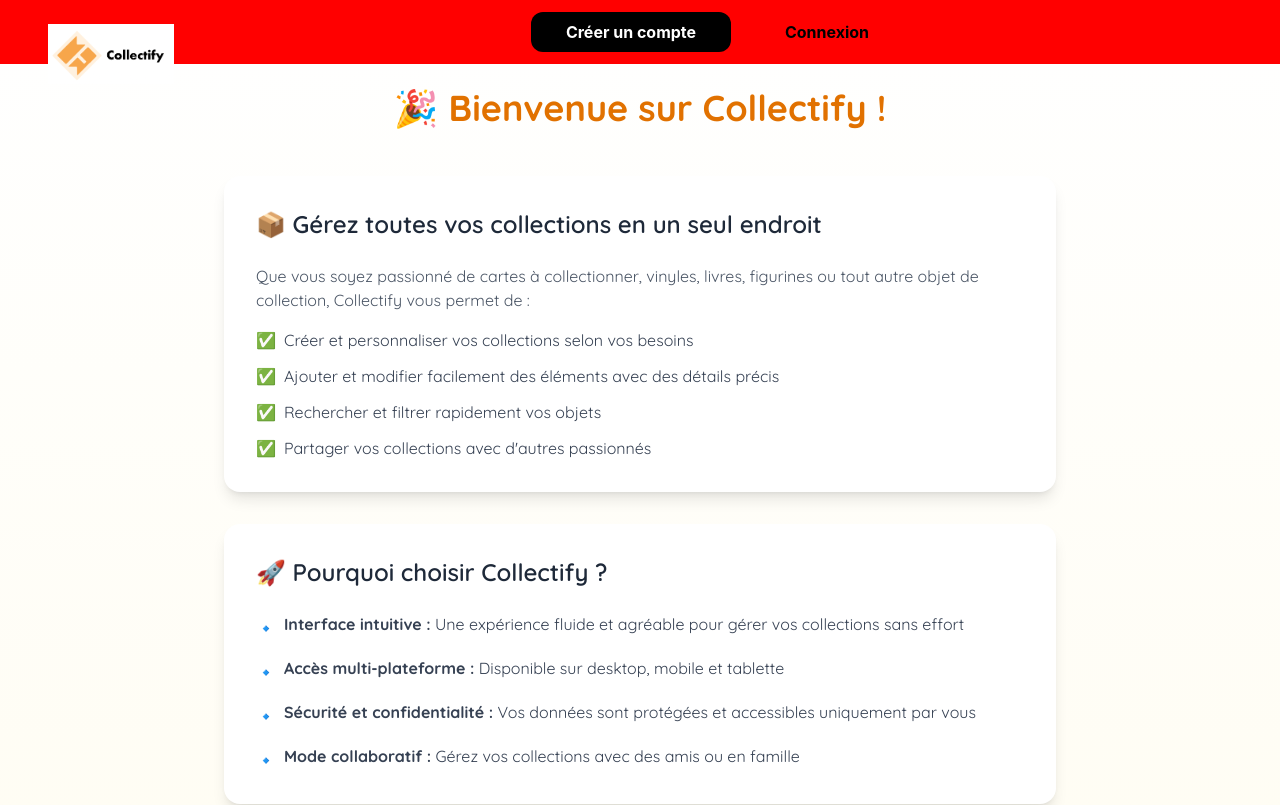
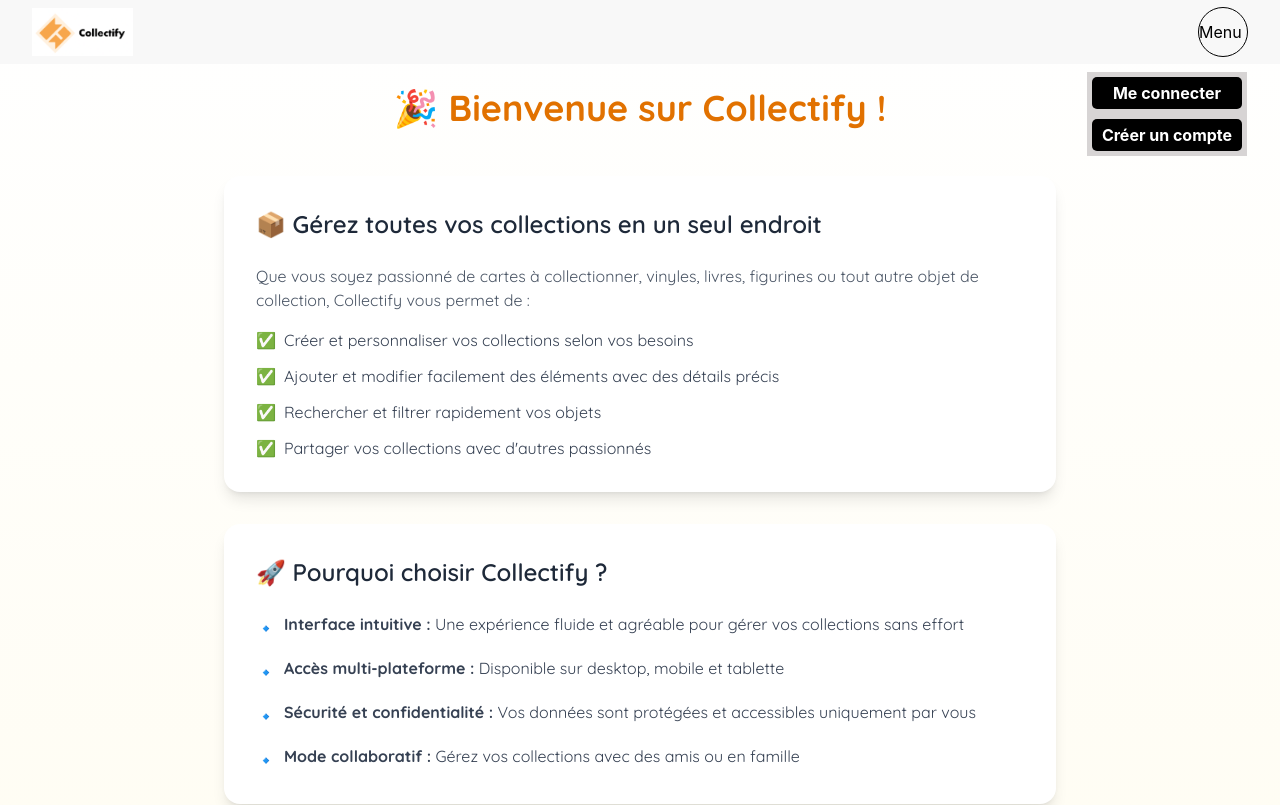
Before and after one commit to pierrecahuzac/partagetacollection, a React (Vite) app in the folder app/: page / in a window 1280 px wide. Shown: the top 805 px of the page. Built offline with nearby package versions, Linux system fonts and the light colour scheme; no server answers.

Commit message:
:recycle: refacto header

```diff
--- a/app/src/componants/header.tsx
+++ b/app/src/componants/header.tsx
@@ -1,15 +1,9 @@
 import axios from "axios";
 
-import { Link, useNavigate } from "react-router";
+import { useNavigate } from "react-router";
 import { useAuth } from "../context/authContext";
 import { useState } from "react";
-import BurgerMenuOpen from '../assets/burger-menu-open.svg'
-import BurgerMenuClose from '../assets/burger-menu-close.svg'
-import Logo1 from '../../public/logo/Screenshot_2025-03-17_at_17.22.21.png'
-import Logo2 from '../../public/logo/Screenshot_2025-03-17_at_17.22.41.png'
-import Logo3 from '../../public/logo/Screenshot_2025-03-17_at_17.22.56.png'
-import Logo4 from '../../public/logo/Screenshot_2025-03-17_at_17.23.07.png'
-import Logo5 from '../../public/logo/Screenshot_2025-03-17_at_17.23.36.png'
+
 import LogoTest from '../../public/logo/logotest.webp'
 
 import "../styles/header.scss"
@@ -18,7 +12,7 @@
     const navigate = useNavigate();
 
     const { isConnected, setIsConnected } = useAuth();
-    const [menuIsClose, setMenuIsClose] = useState<boolean>(true)
+    const [menuIsOpen, setMenuIsOpen] = useState<boolean>(true)
 
     const protocol: string = import.meta.env.VITE_API_PROTOCOL;
     const domain: string = import.meta.env.VITE_API_DOMAIN;
@@ -28,15 +22,13 @@
         e.preventDefault();
         try {
             const response = await axios.post(
-                `${protocol}://${domain}:${port}/auth/logout`, {}
-                ,
+                `${protocol}://${domain}:${port}/auth/logout`, {},
                 {
                     withCredentials: true,
                     headers: {
                         "Content-Type": "application/json",
                         'Accept': "application/json",
                     },
-
                 }
             );
             console.log(response);
@@ -56,11 +48,14 @@
         }
     };
 
+
+    const openMenu = () => {
+        setMenuIsOpen(!menuIsOpen)
+    }
     return (
 
         <div className="header">
             <nav className="header__nav">
-                {/* Mobile */}
                 <div className="header__nav__logo">
                     <img
                         src={LogoTest}
@@ -69,76 +64,26 @@
                         onClick={() => navigate("/homepage")}
                     />
                 </div>
-                <div className="header__nav__buttons">
-                    {isConnected ? (
-                        <div className="flex justify-between p-px sm:flex">
-                            <button
-                                type="button"
-                                className="bg-black rounded-sm text-white font-bold px-4 py-2 m-2 hover:cursor-pointer "
-                                onClick={() => navigate("/profile")}
-                            >
-                                Mon profil
-                            </button>
-                            <button
-                                type="button"
-                                className="text-black font-bold hover:cursor-pointer"
-                                onClick={(e) => handleLogout(e)}
-                            >
-                                Déconnexion
-                            </button>
-                        </div>
-                    ) : (
-                        <div className="flex w-auto justify-between p-px">
-                            <button
-                                type="button"
-                                className="bg-black w-50 rounded-xl text-white font-bold px-4 py-2 m-2 hover:cursor-pointer border-transparent hover:bg-white hover:text-black hover:duration-200 hover:border-1 transition"
-                                onClick={() => navigate("/signup")}
-                            >
-                                Créer un compte
-                            </button>
-                            <button
-                                type="button"
-                                className="w-40 text-black font-bold  px-4 py-2 m-2 hover:bg-black hover:cursor-pointer hover:rounded-xl hover:text-white hover:font-bold hover:px-4 hover:py-2 hover:m-2"
-                                onClick={() => navigate("/signin")}
-                            >
-                                Connexion
-                            </button>
-                        </div>
-                    )}
-                </div>
-                {/* Desktop */}
 
-                <div className="flex justify-center align-middle   w-9 h-9 absolute right-10 top-3 cursor-pointer hover:bg-red-200 border-transparent hover:border-1 hover:rounded-md sm:hidden" onClick={() => setMenuIsClose(!menuIsClose)}>
-                    {menuIsClose
-                        ?
-
-                        <img src={BurgerMenuClose} alt="burger menu close icon" />
-
-                        :
-                        <>
-
-                            <img src={BurgerMenuOpen} alt="burger menu open icon" />
-
-                            <div className="" >
-                                <div className="flex flex-col absolute top-20 right-0">
-                                    <span>
-                                        <Link to={"/"} className="bg-slate-500">Acceuil</Link>
-                                    </span>
-                                    <span>
-                                        <Link to={"/profile"} className="bg-slate-500">Profile</Link>
-                                    </span>
-                                </div>
-                            </div>
-                        </>
-                    }
+                <button
+                    type="button"
+                    className="header__nav__buttons"
+                    onClick={() => openMenu()}
+                >
+                    Menu
+                    {menuIsOpen &&
+                        <div className="header__nav__menu">
+                            {isConnected ? <>
+                                <div className="header__nav__menu__button" onClick={() => navigate('/profile')}>Mon profil</div>
+                                <div className="header__nav__menu__button" onClick={(e) => handleLogout(e)}>Déconnexion</div></> : <><div className="header__nav__menu__button" onClick={() => navigate('/signin')}>Me connecter</div>
+                                <div className="header__nav__menu__button" onClick={() => navigate('/signup')}>Créer un compte</div></>}
 
 
-
-                </div>
-                <div></div>
+                        </div>}
+                </button>
             </nav>
-        </div>
-    );
+        </div >
+    )
 };
 
 export default Header;
--- a/app/src/styles/header.scss
+++ b/app/src/styles/header.scss
@@ -2,7 +2,7 @@
   width: 100%;
   height: 4rem;
   position: fixed;
-    background-color: red;
+  background-color: #f8f8f8;
   top: 0;
   left: 0;
   display: flex;
@@ -16,15 +16,40 @@
     justify-content: space-between;
     &__logo {
       height: 100%;
-            padding: 1rem;
       &-logo {
-                width: 100%;
-                height: auto;
+        width: auto;
+        height: 100%;
       }
     }
-        &__buttons{
+    &__buttons {
+      position: relative;
+      width: 50px;
+      height: 50px;
       display: flex;
       align-items: center;
+      border-radius: 50%;
+      border: 1px solid black;
+    }
+    &__menu {
+      width: 10rem;
+      height: auto;
+      background-color: #d7d4d4;
+      position: absolute;
+      top: 64px;
+      right: 0px;
+      display: flex;
+      flex-direction: column;
+      &__button {
+        background-color: black;
+        border-radius: 5px;
+        color: white;
+        padding: 4px 2px;
+        margin: 5px;
+        font-weight: bold;
+        &:hover {
+          cursor: pointer;
         }
       }
     }
+  }
+}
```
Also changed, not shown: 1 other file (tests, documents, lock files or other folders). Lines whose indentation alone changed are shown as unchanged.
